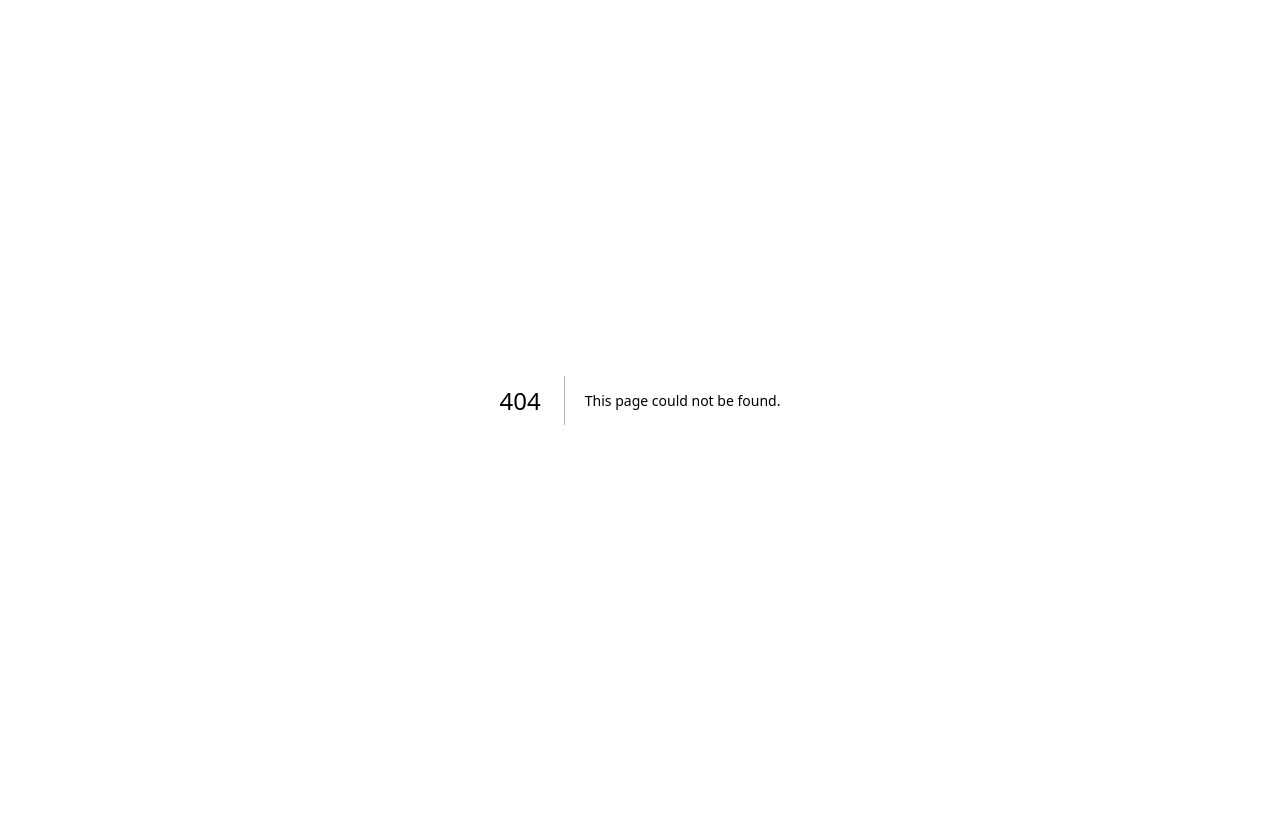
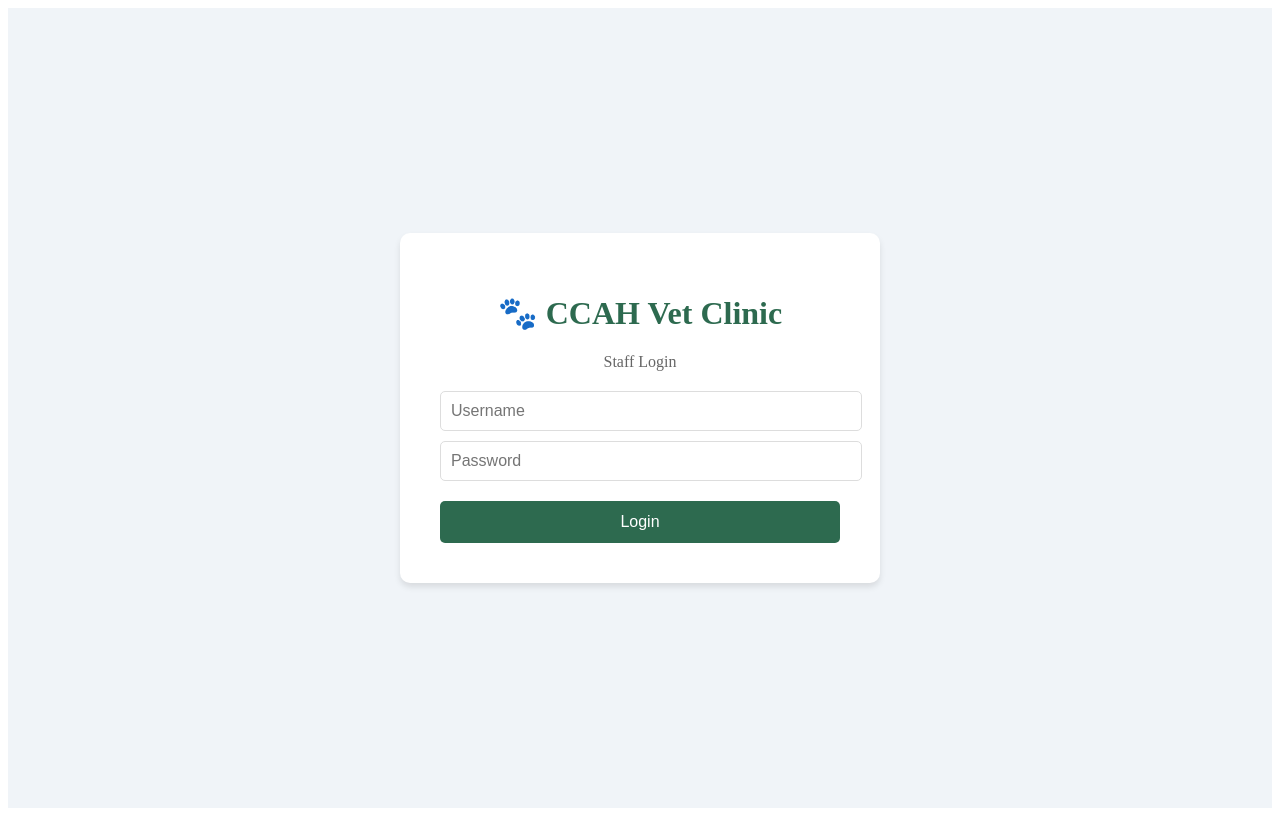
Before and after one commit to pongpao8-rgb/vet-clinic, a Next.js app: page /login in a window 1280 px wide. Before the commit this address had no page. Built offline with nearby package versions, Linux system fonts and the light colour scheme.

Commit message:
Create page.js

```diff
--- /dev/null
+++ b/app/login/page.js
@@ -0,0 +1,64 @@
+export default function LoginPage() {
+  return (
+    <div style={{
+      display: 'flex',
+      justifyContent: 'center',
+      alignItems: 'center',
+      minHeight: '100vh',
+      backgroundColor: '#f0f4f8'
+    }}>
+      <div style={{
+        backgroundColor: 'white',
+        padding: '40px',
+        borderRadius: '10px',
+        boxShadow: '0 4px 6px rgba(0,0,0,0.1)',
+        width: '400px'
+      }}>
+        <h1 style={{textAlign: 'center', color: '#2d6a4f'}}>
+          🐾 CCAH Vet Clinic
+        </h1>
+        <p style={{textAlign: 'center', color: '#666'}}>
+          Staff Login
+        </p>
+        <div style={{marginTop: '20px'}}>
+          <input
+            type="text"
+            placeholder="Username"
+            style={{
+              width: '100%',
+              padding: '10px',
+              marginBottom: '10px',
+              borderRadius: '5px',
+              border: '1px solid #ddd',
+              fontSize: '16px'
+            }}
+          />
+          <input
+            type="password"
+            placeholder="Password"
+            style={{
+              width: '100%',
+              padding: '10px',
+              marginBottom: '20px',
+              borderRadius: '5px',
+              border: '1px solid #ddd',
+              fontSize: '16px'
+            }}
+          />
+          <button style={{
+            width: '100%',
+            padding: '12px',
+            backgroundColor: '#2d6a4f',
+            color: 'white',
+            border: 'none',
+            borderRadius: '5px',
+            fontSize: '16px',
+            cursor: 'pointer'
+          }}>
+            Login
+          </button>
+        </div>
+      </div>
+    </div>
+  )
+}
```
